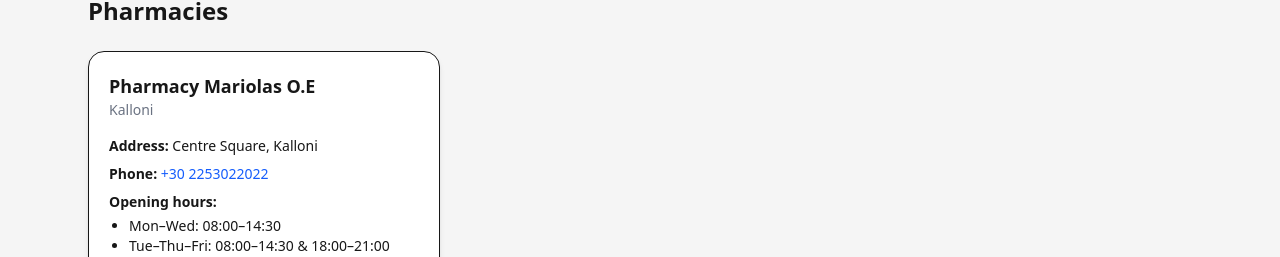
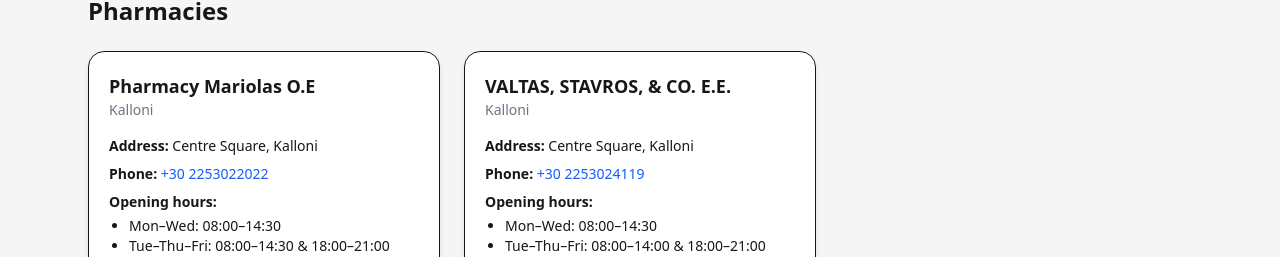
Before and after one commit to amamouridis06/lesvos-travel-guide, a Next.js app: page /emergency in a window 1280 px wide. Shown: the part 695-952 px from the top of the page. Built offline with nearby package versions, Linux system fonts and the light colour scheme.

Commit message:
Update page.tsx

```diff
--- a/app/emergency/page.tsx
+++ b/app/emergency/page.tsx
@@ -27,6 +27,19 @@ const pharmacies = [
       "Sat-Sun: Closed",
     ],
     maps: "https://maps.app.goo.gl/QkQFu1yjxsVx9zYX6",
+    emergency: false,
+  },
+  {
+    name: "VALTAS, STAVROS, & CO. E.E.",
+    area: "Kalloni",
+    address: "Centre Square, Kalloni",
+    phone: "+30 2253024119",
+    hours: [
+      "Mon–Wed: 08:00–14:30",
+      "Tue–Thu–Fri: 08:00–14:00 & 18:00–21:00",
+      "Sat-Sun: Closed",
+    ],
+    maps: "https://maps.app.goo.gl/uSHsLHtWGdzWMovP9",
     emergency: false,
   },
 ];
```
